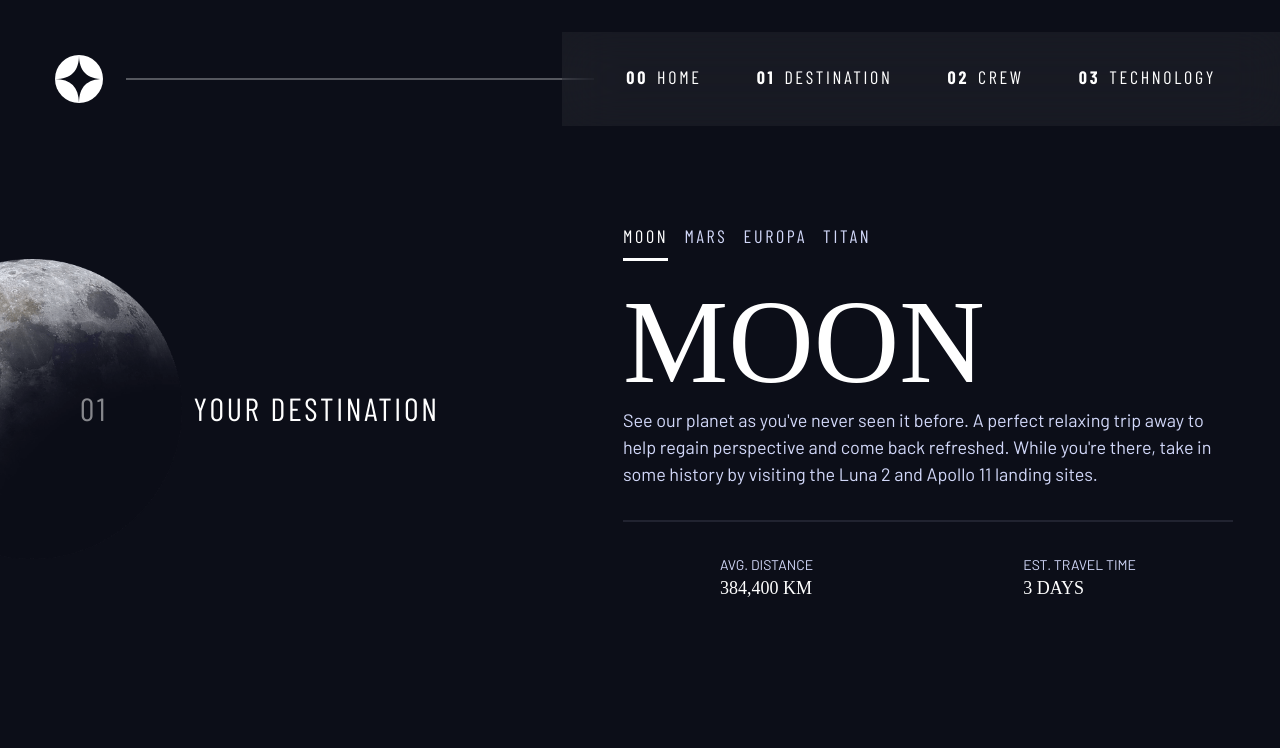
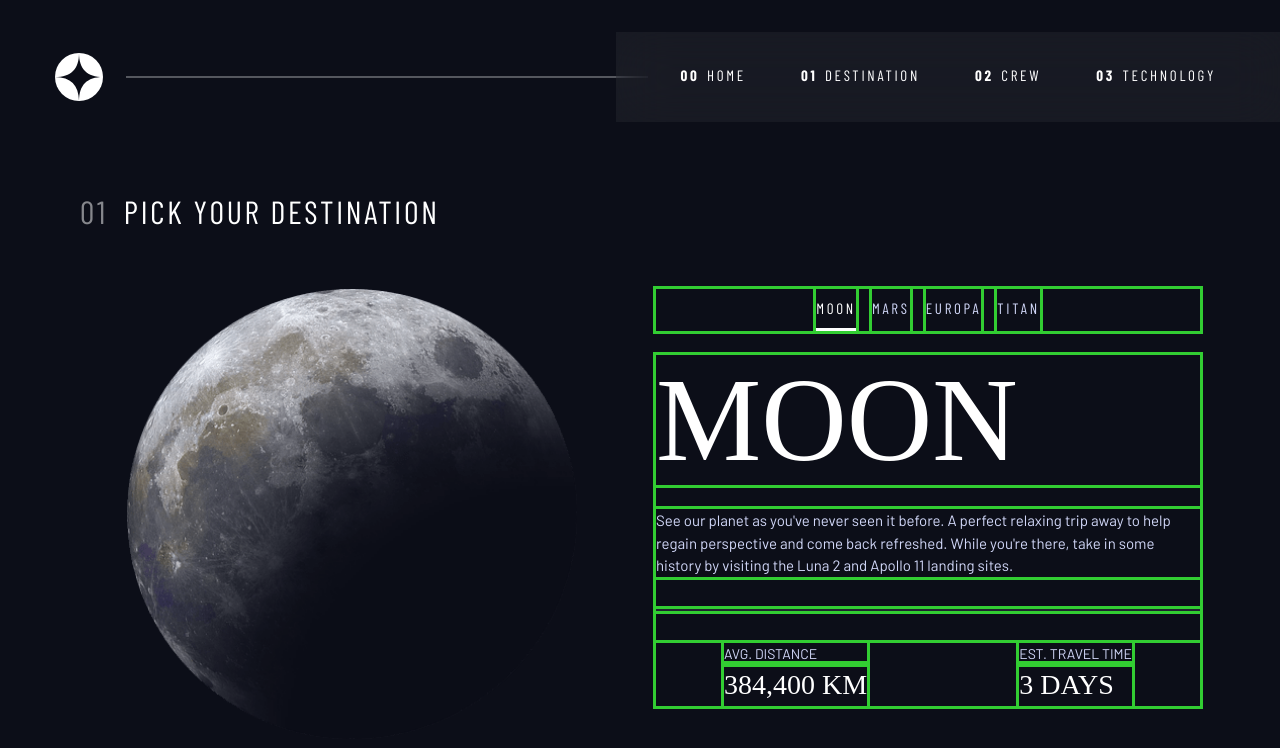
Before and after one commit to nottohave/space-travel-website-practice, a plain HTML site: page html-files/destination-moon.html in a window 1280 px wide. Drawn offline with nearby package versions, Linux system fonts and the light colour scheme; a web font is replaced by a local one.

Commit message:
update style for destination desktop view and small accessibility on home page

```diff
--- a/style.css
+++ b/style.css
@@ -11,9 +11,10 @@
     /* font-sizes */
     --fs-900: clamp(5rem, 8vw + 1rem, 9.375rem); /* clamp: min, mid, max */
     --fs-800: 3.5rem;
+    --fs-750: 1.75rem;
     --fs-700: 1.5rem;
     --fs-600: 1rem;
-    --fs-500: 1.75rem;
+    --fs-500: 1rem;
     --fs-400: 0.9375rem;
     --fs-300: 1rem;
     --fs-200: 0.875rem;
@@ -40,7 +41,7 @@
         --fs-800: 6.25rem;
         --fs-700: 3.5rem;
         --fs-600: 2rem;
-        --fs-400: 1.125rem;
+        /* --fs-400: 1.125rem; */
     }
 }
 
@@ -141,11 +142,12 @@ select {
 
 .d-block {
     display: block;
+    margin: 1rem 0;
 }
 
 
 /* set max character so p wont be too runny */
-.grid-container * {
+.grid-container p:not([class]) {
     max-width: 50ch;
 }
 
@@ -459,12 +461,11 @@ body {
 }
 
 /* 720px */
-@media (min-width: 45em) {
+@media (min-width: 60em) {
     .home {
         background-image: url(./assets/home/background-home-desktop.jpg);
     }
 }
-
 
 .grid-container {
     text-align: center;
@@ -472,6 +473,11 @@ body {
     place-items: center;
     padding-inline: 1rem;
     row-gap: 10%;
+}
+
+/* HOME Mobile layout */
+.grid-container--home > .home-content > h1 {
+    max-width: 100%;
 }
 
 /* DESTINATION layout */
@@ -497,17 +503,18 @@ body {
     max-width: 60%;
 }
 
-.grid-container--destination > .tab-list {
+.grid-container--destination > .tabList_planetInfos {
+    max-width: 20.44rem;
+}
+
+.grid-container--destination > .tabList_planetInfos > .tab-lists {
+    justify-content: center;
     grid-area: tabs;
 }
 
 .grid-container--destination > section > .planet_infos {
     grid-area: bodyContent;
     margin-top: 1.25rem;
-}
-
-.planet_infos__p {
-    width: 30ch;
 }
 
 .planet_infos hr {
@@ -521,9 +528,12 @@ body {
     justify-content: center;
 }
 
-/* DESTINATION Tablet */
+.planet_stats p {
+    font-size: var(--fs-750);
+}
+
 @media (min-width: 35em) {
-
+    /* DESTINATION Tablet */
     .grid-container--destination {
         margin-top: 2.5rem;
         gap: 3.5rem;
@@ -546,22 +556,30 @@ body {
         padding: var(--underline-gap, 0.5rem) 0;
     }
 
-    .grid-container--destination > section > .planet_infos {
-        margin-top: 1rem;
-    }
-
-    .grid-container * {
+    .grid-container--destination > .tabList_planetInfos {
         max-width: unset;
     }
 
+    .tabList_planetInfos * {
+        outline: 3px solid limegreen;
+    }
+
+    .grid-container--destination > section > .planet_infos h1,
     .planet_infos__p {
-        width: 60ch;
+        margin-top: 1.5rem;
     }
 
     .planet_stats {
+        margin-top: 0;
         flex-direction: row;
         justify-content: space-around;
+
     }
+
+
+
+
+
 }
 /* DESKTOP */
 @media (min-width: 60em) {
@@ -571,25 +589,61 @@ body {
         grid-template-columns: minmax(2rem, 1fr) repeat(2, minmax(0, 40rem)) minmax(2rem, 1fr);
     }
 
-    .grid-container > *:first-child {
+    .grid-container--home {
+        padding-bottom: max(6rem, 20vh);
+        align-items: end;
+    }
+
+    .grid-container--home > *:first-child {
         grid-column: 2;
     }
 
-    .grid-container > *:last-child {
+    .grid-container--home > *:last-child {
         grid-column: 3;
     }
 
     .grid-container--home {
         padding-bottom: max(6rem, 20vh);
         align-items: end;
+        column-gap: unset;
+    }
+
+    .grid-container--home > .home-content > p {
+        max-width: 50ch;
     }
 
     /* Destination Desktop */
     .grid-container--destination {
         justify-content: start;
+        align-items: flex-start;
         grid-template-areas:
             '. title title .'
             '. image tabs .'
             '. image content .';
     }
+
+    .grid-container--destination > .destination {
+        grid-column: 2;
+        grid-row: 1;
+    }
+
+    .grid-container--destination > .planet {
+        grid-column: 2;
+        width: 100%;
+        height: 100%;
+    }
+
+    .grid-container--destination > .planet img{
+        max-width: 100%;
+        height: 100%;
+    }
+
+    .tab-lists {
+        justify-content: unset;
+    }
+
+
+
+
+
 }
```
